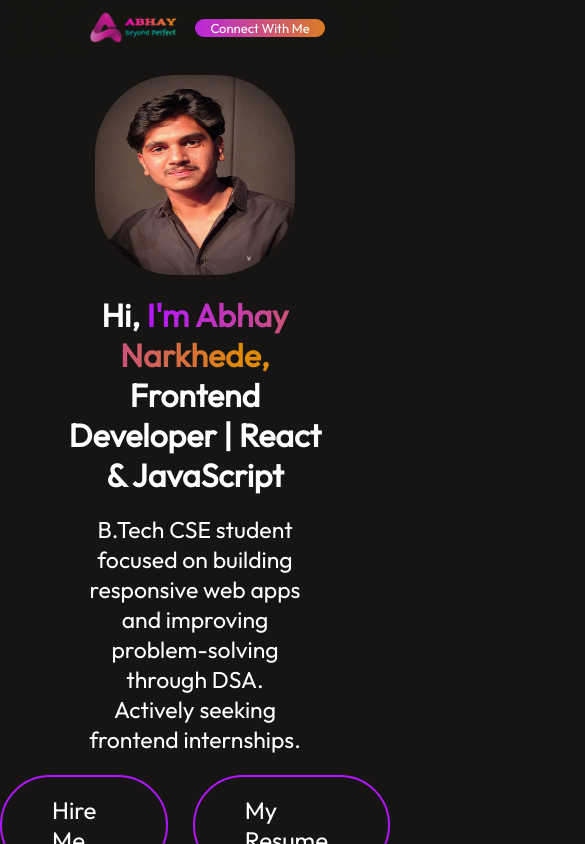
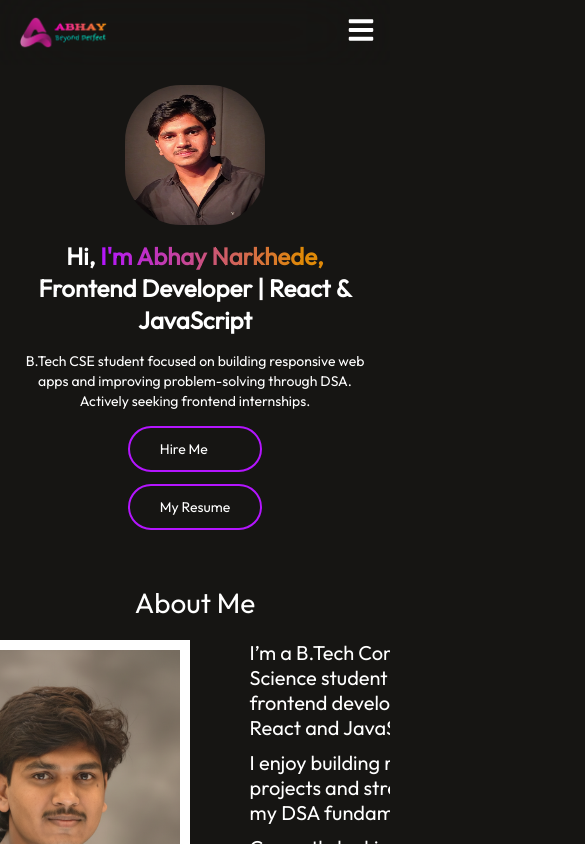
Before and after one commit to abhiynar2804/Abhay-S-Per-Port, a React (Vite) app: page / in a window 390 px wide. Shown: the top 844 px of the page, 585 px wide, since content can reach past the window. Built offline with nearby package versions, Linux system fonts and the light colour scheme.

Commit message:
Refactor components and styles for improved responsiveness and layout adjustments

```diff
--- a/src/App.jsx
+++ b/src/App.jsx
@@ -1,4 +1,3 @@
-import React from 'react'
 import Navbar from './Components/Navbar/Navbar'
 import Hero from './Components/Hero/Hero'
 import About from './Components/About/About'
--- a/src/Components/Contact.jsx/Contact.css
+++ b/src/Components/Contact.jsx/Contact.css
@@ -4,7 +4,7 @@
     align-items: center;
     justify-content: center;
     gap: 30px;
-    margin: 25px 100px;
+    padding: 25px 40px;
 }
 
 .title {
@@ -20,12 +20,18 @@
 .contact-section{
     display: flex;
     gap: 50px;
+    width: 100%;
+    justify-content: center;
+    flex-wrap: wrap;
 }
 
 .contact-left{
     display: flex;
     flex-direction: column;
     gap: 30px;
+    flex: 1;
+    min-width: 300px;
+    max-width: 500px;
 }
 
 .contact-left h1{
@@ -37,9 +43,7 @@
     -webkit-text-fill-color: transparent;
 }
 
-
 .contact-left p{
-    min-width: 550px;
     color: #D8D8D8;
     font-size: 20px;
     line-height: 35px;
@@ -59,11 +63,19 @@
     gap: 20px;
 }
 
+.contact-detail img {
+    width: 35px;
+    height: 35px;
+}
+
 .contact-right{
     display: flex;
     flex-direction: column;
     align-items: start;
     gap: 20px;
+    flex: 1;
+    min-width: 300px;
+    max-width: 500px;
 }
 
 .contact-right label{
@@ -74,7 +86,8 @@
 
 .contact-right input{
     border: none;
-    width: 500px;
+    width: 100%;
+    max-width: 500px;
     height: 60px;
     padding-left: 20px;
     border-radius: 4px;
@@ -82,18 +95,22 @@
     color: #A0A0A0;
     font-family: Outfit;
     font-size: 20px;
+    box-sizing: border-box;
 }
 
 .contact-right textarea{
-    width: 475px;
-    height: 60px;
+    width: 100%;
+    max-width: 500px;
+    height: 120px;
     border: none;
-    padding: 25px;
+    padding: 20px;
     border-radius: 4px;
     background: #32323c;
     color: #A0A0A0;
     font-family: Outfit;
-    font-size: 20px;
+    font-size: 16px;
+    box-sizing: border-box;
+    resize: vertical;
 }
 
 .Submit{
@@ -112,3 +129,93 @@
     transform: scale(1.1);
     transition: 0.3s;
 }
+
+/* Tablet Responsive */
+@media (max-width: 768px) {
+    .contact {
+        padding: 25px 30px;
+    }
+
+    .title h1 {
+        font-size: 44px;
+    }
+
+    .contact-left h1 {
+        font-size: 60px;
+    }
+
+    .contact-left p {
+        font-size: 16px;
+        line-height: 28px;
+    }
+
+    .contact-left,
+    .contact-right {
+        max-width: 100%;
+    }
+
+    .contact-right input,
+    .contact-right textarea {
+        max-width: 100%;
+    }
+}
+
+/* Mobile Responsive */
+@media (max-width: 480px) {
+    .contact {
+        padding: 20px 15px;
+        gap: 20px;
+    }
+
+    .title h1 {
+        font-size: 28px;
+        padding: 0 10px;
+    }
+
+    .contact-section {
+        gap: 30px;
+    }
+
+    .contact-left,
+    .contact-right {
+        width: 100%;
+        min-width: 100%;
+        max-width: 100%;
+    }
+
+    .contact-left h1 {
+        font-size: 40px;
+    }
+
+    .contact-left p {
+        font-size: 14px;
+        line-height: 22px;
+    }
+
+    .contact-details {
+        gap: 20px;
+        font-size: 16px;
+    }
+
+    .contact-detail {
+        gap: 15px;
+    }
+
+    .contact-detail img {
+        width: 30px;
+        height: 30px;
+    }
+
+    .contact-right input,
+    .contact-right textarea {
+        max-width: 100%;
+        font-size: 16px;
+    }
+
+    .Submit {
+        width: 100%;
+        padding: 16px 30px;
+        font-size: 16px;
+        margin-bottom: 30px;
+    }
+}
--- a/src/Components/Contact.jsx/Contact.jsx
+++ b/src/Components/Contact.jsx/Contact.jsx
@@ -1,4 +1,3 @@
-import React from 'react'
 import './Contact.css'
 import mail_icon from '../../assets/mail_icon.svg'
 import location_icon from '../../assets/location_icon.svg'
@@ -36,7 +35,7 @@ const Contact = () => {
       </div>
       <div className="contact-section">
         <div className="contact-left">
-            <h1>Let's talk</h1>
+            <h1>Let&apos;s talk</h1>
             <p>Lorem, ipsum dolor sit amet consectetur adipisicing elit. Vitae ab veritatis laborum ex molestias exercitationem quaerat earum expedita dolor aperiam.</p>
             <div className="contact-details">
                 <div className="contact-detail">
--- a/src/Components/Footer/Footer.jsx
+++ b/src/Components/Footer/Footer.jsx
@@ -1,7 +1,5 @@
-import React from 'react'
 import './Footer.css'
 import logo from '../../assets/logo.png'
-import user_icon from '../../assets/user_icon.svg'
 import { FaGithub, FaLinkedin, FaTwitter, FaInstagram } from 'react-icons/fa'
 
 const Footer = () => {
--- a/src/Components/Hero/Hero.css
+++ b/src/Components/Hero/Hero.css
@@ -3,6 +3,7 @@
     align-items: center;
     flex-direction: column;
     gap: 20px;
+    padding: 0 20px;
 }
 
 .hero img {
@@ -16,6 +17,7 @@
     text-align: center;
     width: 70%;
     font-weight: 600;
+    font-size: 48px;
 }
 
 .hero h1 span {
@@ -39,6 +41,8 @@
     font-size: 24px;
     font-weight: 500;
     margin-bottom: 50px;
+    flex-wrap: wrap;
+    justify-content: center;
 }
 
 .hero-hire {
@@ -46,6 +50,7 @@
     border-radius: 50px;
     border: 2px solid #b415ff;
     cursor: pointer;
+    transition: 0.3s;
 }
 
 .anchor-link {
@@ -62,8 +67,72 @@
     border-radius: 50px;
     border: 2px solid #b415ff;
     cursor: pointer;
+    transition: 0.3s;
 }
 
 .hero-resume:hover {
     border-color: #fff;
 }
+
+/* Tablet Responsive */
+@media (max-width: 768px) {
+    .hero h1 {
+        width: 90%;
+        font-size: 36px;
+    }
+
+    .hero p {
+        width: 85%;
+        font-size: 18px;
+        line-height: 25px;
+    }
+
+    .hero-action {
+        gap: 15px;
+        font-size: 18px;
+    }
+
+    .hero-hire,
+    .hero-resume {
+        padding: 14px 35px;
+        font-size: 16px;
+    }
+}
+
+/* Mobile Responsive */
+@media (max-width: 480px) {
+    .hero {
+        gap: 15px;
+        padding: 0 15px;
+    }
+
+    .hero img {
+        width: 140px;
+        height: 140px;
+    }
+
+    .hero h1 {
+        width: 100%;
+        font-size: 24px;
+        line-height: 32px;
+    }
+
+    .hero p {
+        width: 100%;
+        font-size: 14px;
+        line-height: 20px;
+    }
+
+    .hero-action {
+        flex-direction: column;
+        gap: 12px;
+        margin-bottom: 30px;
+    }
+
+    .hero-hire,
+    .hero-resume {
+        width: 100%;
+        padding: 12px 30px;
+        font-size: 14px;
+    }
+}
--- a/src/Components/Hero/Hero.jsx
+++ b/src/Components/Hero/Hero.jsx
@@ -1,4 +1,3 @@
-import React from 'react'
 import './Hero.css'
 // import profile_img from '../../assets/my.jpg'
 import profile_img from '../../assets/my_pic.jpeg'
@@ -9,7 +8,7 @@ const Hero = () => {
     <div id='home' className='hero'>
         <img src={profile_img} alt="" />
 
-        <h1>Hi, <span>I'm Abhay Narkhede,</span> <br /> Frontend Developer | React & JavaScript</h1>
+        <h1>Hi, <span>I&apos;m Abhay Narkhede,</span> <br /> Frontend Developer | React & JavaScript</h1>
         <p>B.Tech CSE student focused on building responsive web apps and improving problem-solving through DSA. Actively seeking frontend internships.</p>
 
         <div className="hero-action">
--- a/src/Components/Navbar/Navbar.css
+++ b/src/Components/Navbar/Navbar.css
@@ -2,17 +2,17 @@
     display: flex;
     align-items: center;
     justify-content: space-between;
-    margin: 5px 30px;
+    padding: 5px 30px;
     width: 100%;
     box-sizing: border-box;
-    /* position: sticky; */
-    top: 0;
     backdrop-filter: blur(45px);
+    position: relative;
 }
 
 .navbar img {
     width: 200px;
     height: 90px;
+    flex-shrink: 0;
 }
 
 .nav-menu{
@@ -33,13 +33,13 @@
     cursor: pointer;
     transition: color 0.3s ease;
     color: black;
+    list-style: none;
 }
 
 .nav-menu li:hover {
     color: #c305f8;
     font-weight: bolder;
 }
-
 
 .nav-connect{
     padding: 16px 32px;
@@ -53,15 +53,33 @@
     transform: scale(1.05);
 }
 
+.desktop-connect {
+    display: block;
+}
+
+.mobile-connect {
+    display: none;
+}
+
 .anchor-link{
     text-decoration: none;
     color: black;
 }
 
-/* Mobile Responsive */
+.hamburger {
+    display: none;
+    cursor: pointer;
+    color: #fff;
+    background: none;
+    border: none;
+    font-size: 24px;
+    z-index: 1001;
+}
+
+/* Tablet Responsive (768px and below) */
 @media (max-width: 768px) {
     .navbar {
-        margin: 5px 15px;
+        padding: 5px 15px;
     }
 
     .navbar img {
@@ -69,21 +87,54 @@
         height: 54px;
     }
 
-    .nav-menu {
+    .desktop-connect {
         display: none;
     }
 
-    .nav-connect {
+    .nav-menu {
+        position: fixed;
+        top: 70px;
+        left: 0;
+        right: 0;
+        background: #1a1a1a;
+        flex-direction: column;
+        gap: 20px;
+        padding: 20px;
+        width: 100%;
+        border-radius: 0;
+        opacity: 1;
+        display: none;
+        z-index: 1000;
+        border-bottom: 1px solid #333;
+    }
+
+    .nav-menu.active {
+        display: flex;
+    }
+
+    .nav-menu li {
+        width: 100%;
+        padding: 10px 0;
+        background: none;
+        opacity: 1;
+    }
+
+    .mobile-connect {
+        display: block;
+        width: 100%;
+        text-align: center;
         padding: 12px 20px;
-        font-size: medium;
+    }
+
+    .hamburger {
+        display: block;
     }
 }
 
+/* Mobile Responsive (480px and below) */
 @media (max-width: 480px) {
     .navbar {
-        margin: 5px 10px;
-        justify-content: center;
-        gap: 10px;
+        padding: 10px 15px;
     }
 
     .navbar img {
@@ -91,17 +142,57 @@
         height: 45px;
     }
 
-    .nav-menu {
+    .desktop-connect {
         display: none;
     }
 
-    /* prevent horizontal scroll when menu hidden */
-    body {
-        overflow-x: hidden;
+    .nav-menu {
+        position: fixed;
+        top: 70px;
+        left: 0;
+        right: 0;
+        background: #1a1a1a;
+        flex-direction: column;
+        gap: 20px;
+        padding: 20px;
+        width: 100%;
+        border-radius: 0;
+        opacity: 1;
+        display: none;
+        z-index: 1000;
+        border-bottom: 1px solid #333;
     }
 
-    .nav-connect {
-        padding: 1px 15px;
-        font-size: small;
+    .nav-menu.active {
+        display: flex;
+    }
+
+    .nav-menu li {
+        width: 100%;
+        padding: 10px 0;
+    }
+
+    .mobile-connect {
+        display: block;
+        width: 100%;
+        text-align: center;
+        padding: 12px 20px;
+    }
+
+    .hamburger {
+        display: block;
+        z-index: 1001;
     }
 }
+
+/* Small Mobile (360px and below) */
+@media (max-width: 360px) {
+    .navbar {
+        padding: 8px 10px;
+    }
+
+    .navbar img {
+        width: 80px;
+        height: 36px;
+    }
+}
--- a/src/Components/Navbar/Navbar.jsx
+++ b/src/Components/Navbar/Navbar.jsx
@@ -1,24 +1,37 @@
-import React, { useState } from 'react';
+import { useState } from 'react';
 import './Navbar.css'
 import logo from '../../assets/logo.png';
 import AnchorLink from 'react-anchor-link-smooth-scroll';
+import { FaBars, FaTimes } from 'react-icons/fa';
 
 const Navbar = () => {
 
-  const [menu,setMenu] = useState("home");
+  const [isMenuOpen, setIsMenuOpen] = useState(false);
+
+  const toggleMenu = () => {
+    setIsMenuOpen(!isMenuOpen);
+  };
+
+  const handleMenuClick = () => {
+    setIsMenuOpen(false);
+  };
 
   return (
     <div className='navbar'>
-      <img src={logo} alt="" />
+      <img src={logo} alt="logo" />
 
-      <ul className='nav-menu'>
-        <li><AnchorLink className='anchor-link' href='#home'><p onClick={()=>setMenu("home")}>Home</p></AnchorLink>{menu==="home"}</li>
-        <li><AnchorLink className='anchor-link' offset={20} href='#about'><p onClick={()=>setMenu("about")}>About Me</p></AnchorLink>{menu==="about"}</li>
-        {/* <li><AnchorLink className='anchor-link' offset={20} href='#services'><p onClick={()=>setMenu("work")}>Portfolio</p></AnchorLink>{menu==="work"}</li> */}
-        <li><AnchorLink className='anchor-link' offset={20} href='#contact'><p onClick={()=>setMenu("contact")}>Contact</p></AnchorLink>{menu==="contact"}</li>
-      </ul>
+      <div className={`nav-menu ${isMenuOpen ? 'active' : ''}`}>
+        <li><AnchorLink className='anchor-link' href='#home'><p onClick={()=>handleMenuClick()}>Home</p></AnchorLink></li>
+        <li><AnchorLink className='anchor-link' offset={20} href='#about'><p onClick={()=>handleMenuClick()}>About Me</p></AnchorLink></li>
+        <li><AnchorLink className='anchor-link' offset={20} href='#contact'><p onClick={()=>handleMenuClick()}>Contact</p></AnchorLink></li>
+        <div className='nav-connect mobile-connect'><AnchorLink className='anchor-link' offset={20} href='#contact'>Connect With Me</AnchorLink></div>
+      </div>
 
-      <div className='nav-connect'><AnchorLink className='anchor-link' offset={20} href='#contact'>Connect With Me</AnchorLink></div>
+      <div className='nav-connect desktop-connect'><AnchorLink className='anchor-link' offset={20} href='#contact'>Connect With Me</AnchorLink></div>
+
+      <div className='hamburger' onClick={toggleMenu}>
+        {isMenuOpen ? <FaTimes size={28} /> : <FaBars size={28} />}
+      </div>
     </div>
   );
 };
--- a/src/index.css
+++ b/src/index.css
@@ -1,10 +1,15 @@
 *{
   margin: 0;
   padding: 0;
+  box-sizing: border-box;
+}
+
+html, body {
+  width: 100%;
+  overflow-x: hidden;
 }
 
 body{
-  height: 100vh;
   background: #161513;
   color: #fff;
   font-family: 'outfit';
```
Also changed, not shown: src/Components/Footer/Footer.css (+96 -1 lines).
